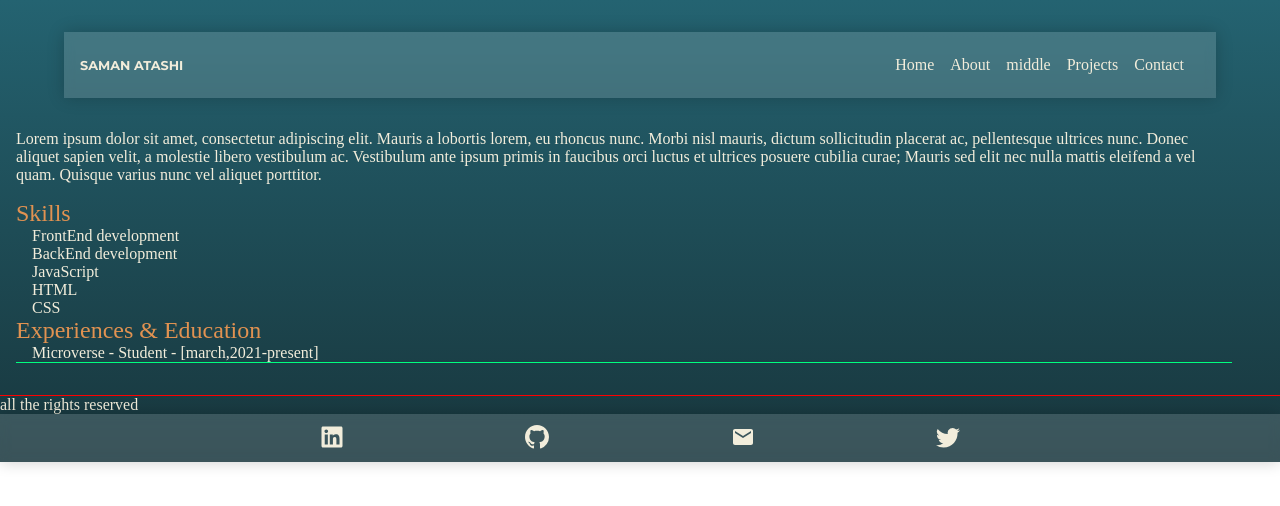
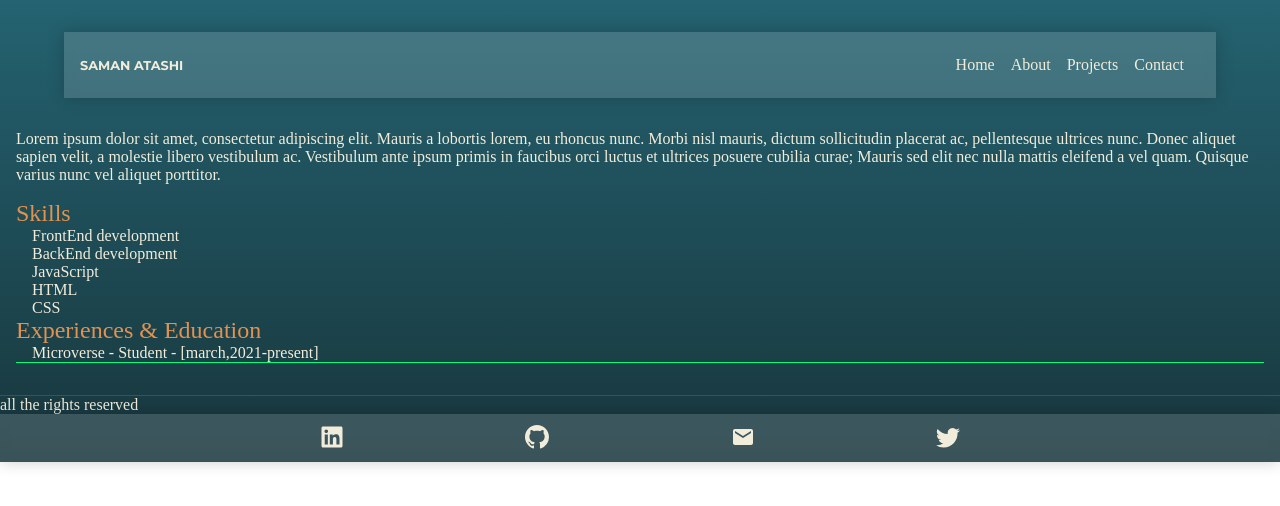
Before and after one commit to SamanAtashi/Portfolio-V.1, a React (Create React App) app: page /About in a window 1280 px wide. Shown: the top 506 px of the page. Built offline with nearby package versions, Linux system fonts and the light colour scheme.

Commit message:
Fix size of about content

```diff
--- a/src/Components/About/About.module.css
+++ b/src/Components/About/About.module.css
@@ -1,5 +1,4 @@
 .container {
-	width: 95%;
 	margin: 1rem;
     border-bottom: 1px solid springgreen;
 }
--- a/src/Components/Navbar/HamburgerList/List/List.js
+++ b/src/Components/Navbar/HamburgerList/List/List.js
@@ -97,15 +97,6 @@ const List = () => {
 			<li className={classes.list_item} onClick={clickedHandler}>
 				<HashLink
 					smooth
-					to="/About#middle"
-					className={classes.link_item}
-				>
-					middle
-				</HashLink>
-			</li>
-			<li className={classes.list_item} onClick={clickedHandler}>
-				<HashLink
-					smooth
 					to="/Projects"
 					className={classes.link_item}
 				>
```
